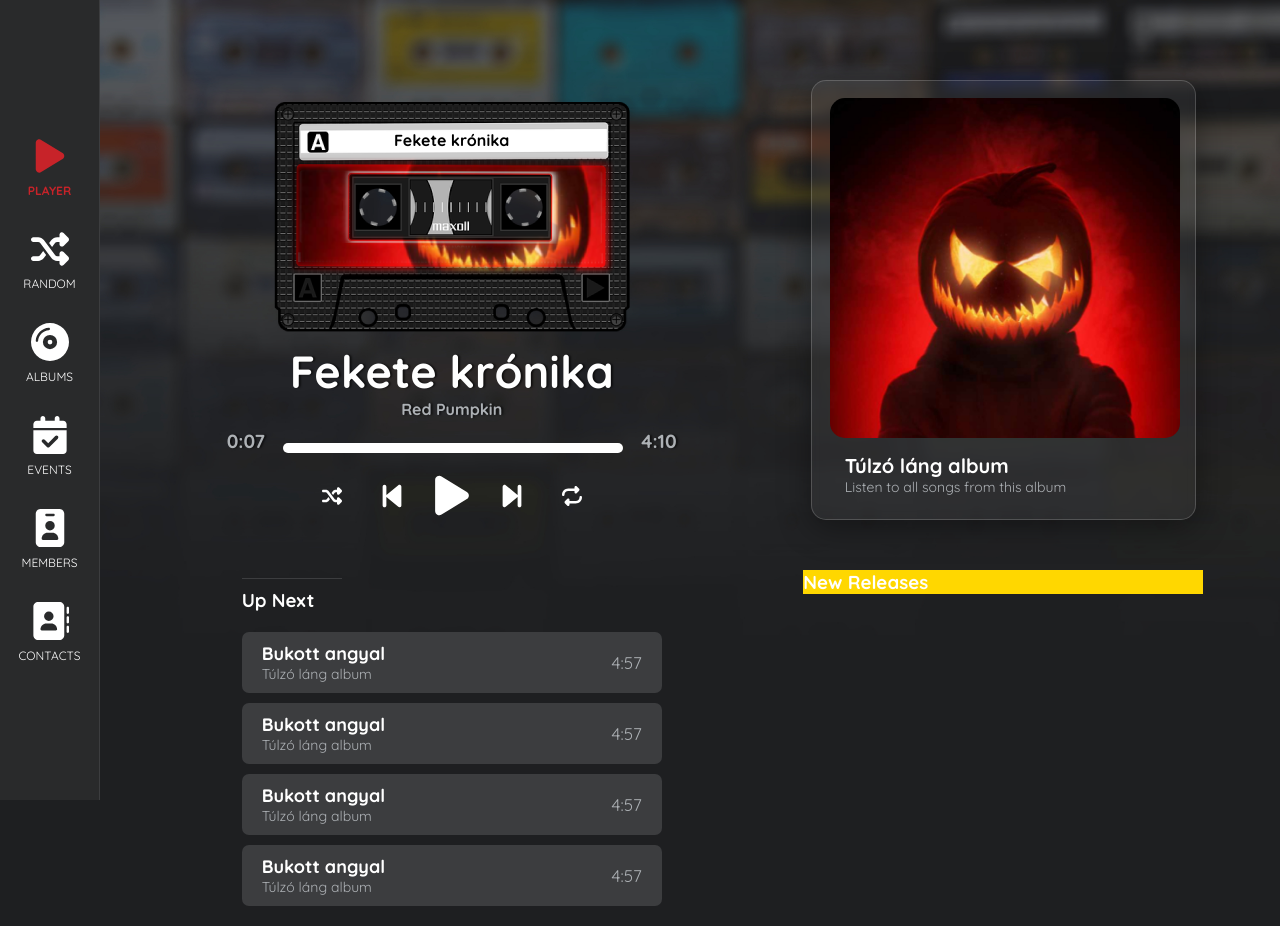
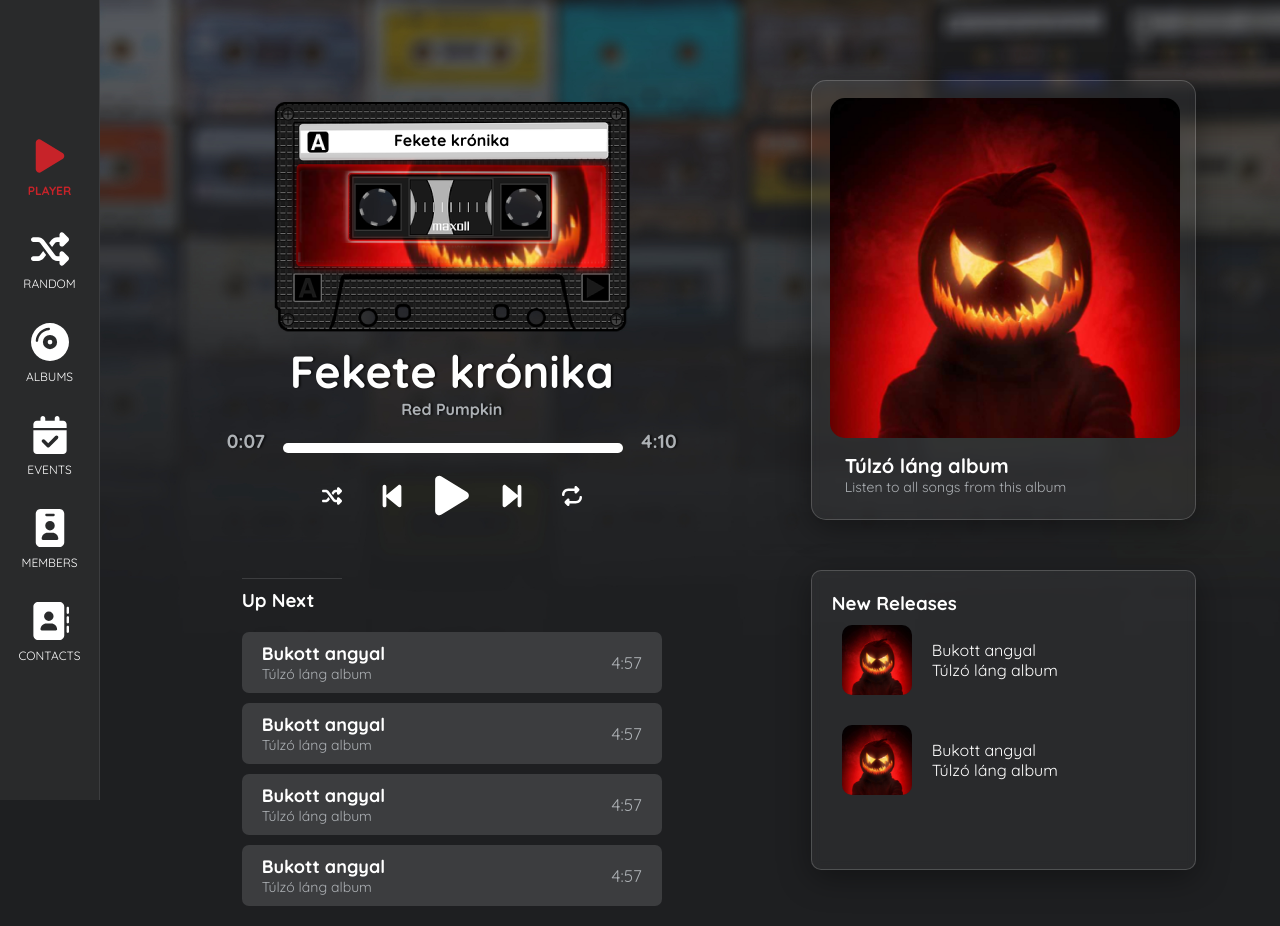
Before and after one commit to megaseves/red-pumpkin-reactjs, a React (Create React App) app: page / in a window 1280 px wide. Built offline with nearby package versions, Linux system fonts and the light colour scheme; the HTML template or start-up script is replaced by a standard one.

Commit message:
Add: new release design

```diff
--- /dev/null
+++ b/src/components/NewReleaseSong.js
@@ -0,0 +1,13 @@
+
+
+export function NewReleaseSong({currentSong}) {
+    return(
+        <div className="new-release-song">
+            <img className="release-song-image" src={currentSong.album_url} alt=""></img>
+            <div className="release-song-detail">
+                <span className="release-song-title">Bukott angyal</span>
+                <span className="release-song-album">Túlzó láng album</span>
+            </div>
+        </div>
+    );
+}
--- a/src/pages/Player.css
+++ b/src/pages/Player.css
@@ -131,11 +131,7 @@
     font-size: 14px;
 }
 
-.new-releases {
-    min-width: 400px;
-    background-color: gold;
-    margin-top: 50px;
-}
+
 
 
 .up-next-container {
@@ -195,3 +191,43 @@
     font-size: 17px;
     color: var(--textColor);
 }
+
+.new-releases {
+    min-width: 385px;
+    height: 300px;
+    margin-top: 50px;
+    padding: 20px;
+    border-radius: 10px;
+    background: rgba( 255, 255, 255, 0.05 );
+    box-shadow: 0 8px 32px 0 rgba(0, 0, 0, 0.37);
+    backdrop-filter: blur( 4px );
+    -webkit-backdrop-filter: blur( 4px );
+    border: 1px solid rgba( 255, 255, 255, 0.18 );
+}
+
+.new-release-songs {
+    width: 320px;
+    height: 230px;
+    overflow: auto;
+    /*background-color: red;*/
+
+}
+.new-release-song {
+    display: flex;
+    /*background-color: green;*/
+    border-radius: 10px;
+    margin-bottom: 10px;
+    padding: 10px;
+    align-items: center;
+}
+.release-song-image {
+    background-size: cover;
+    width: 70px;
+    height: 70px;
+    border-radius: 10px;
+    margin-right: 20px;
+}
+.release-song-detail {
+    display: flex;
+    flex-direction: column;
+}
--- a/src/pages/Player.js
+++ b/src/pages/Player.js
@@ -2,6 +2,7 @@ import './Player.css';
 import {FontAwesomeIcon} from "@fortawesome/react-fontawesome";
 import {faBackwardStep, faForwardStep, faPause, faPlay, faRepeat, faShuffle} from "@fortawesome/free-solid-svg-icons";
 import {NextSong} from "../components/NextSong";
+import {NewReleaseSong} from "../components/NewReleaseSong";
 
 export function Player({audioElem, isPlaying, setIsPlaying, currentSong}) {
 
@@ -61,9 +62,17 @@ export function Player({audioElem, isPlaying, setIsPlaying, currentSong}) {
                 </div>
             </div>
 
-              <div className="new-releases">
-                  <h3>New Releases</h3>
-              </div>
+
+            <div className="new-releases">
+              <h3 className={"container-title"} >New Releases</h3>
+                <div className="new-release-songs">
+
+                    <NewReleaseSong currentSong={currentSong} />
+                    <NewReleaseSong currentSong={currentSong} />
+
+                </div>
+            </div>
+
 
           </div>
 
```
